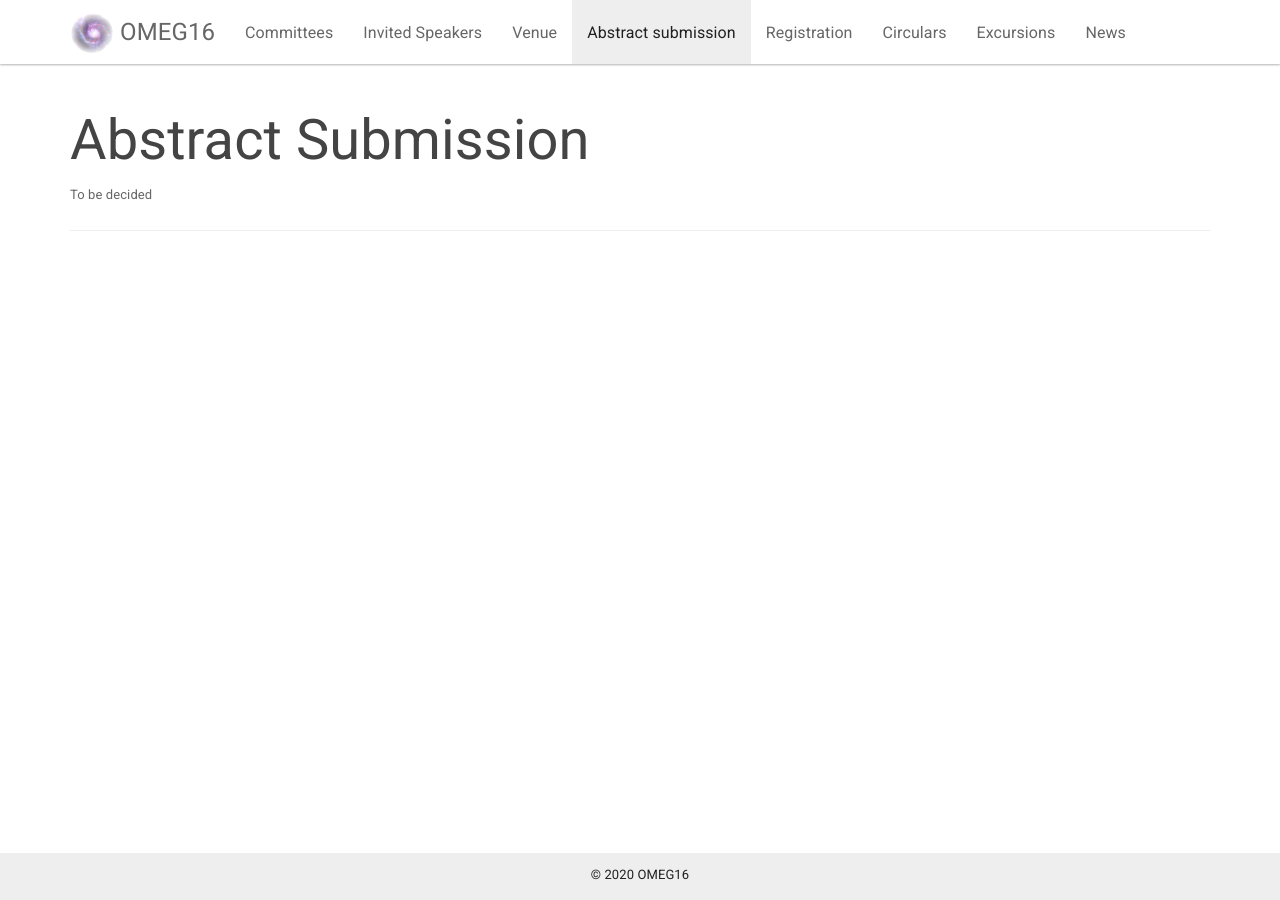
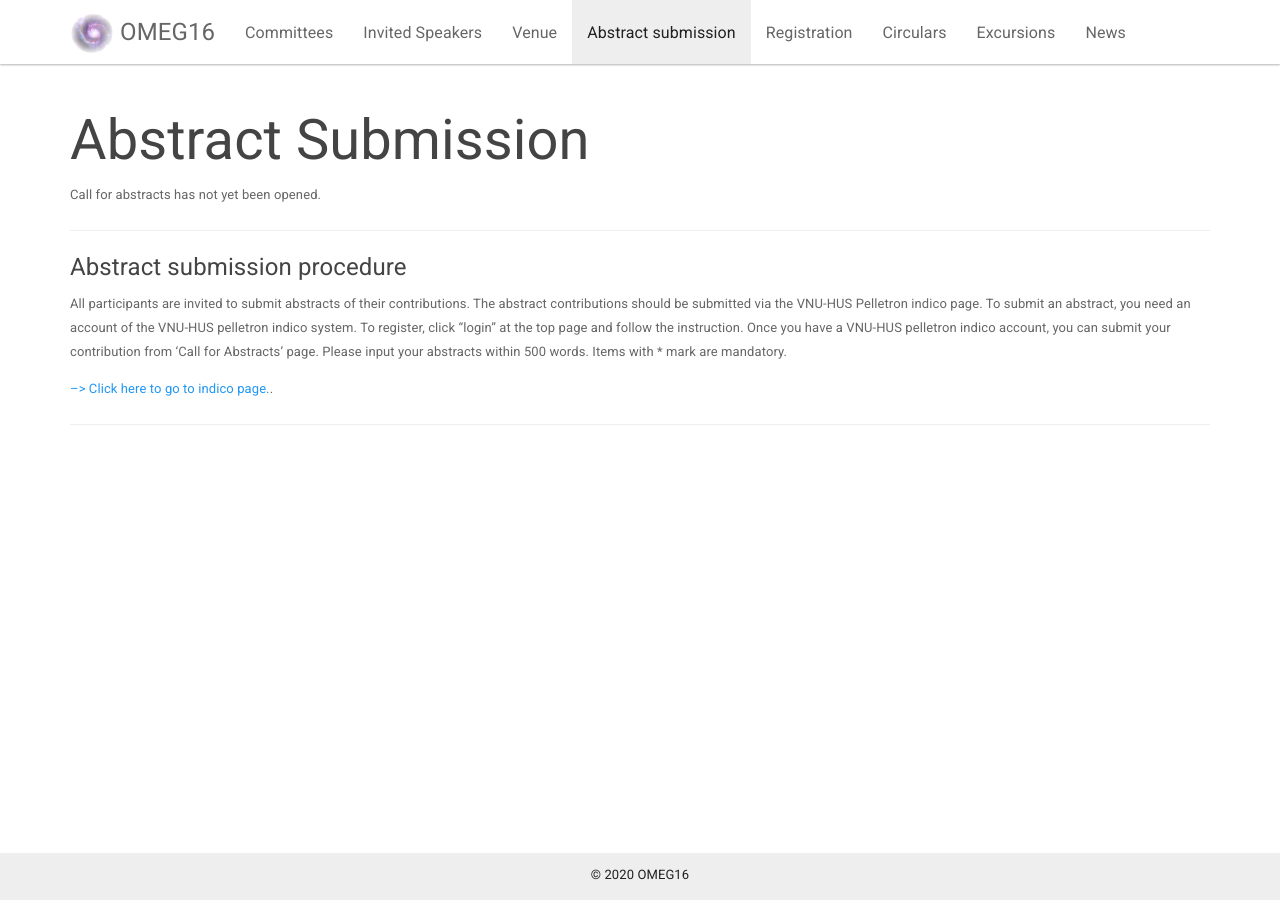
Before and after one commit to huspelletron/omeg16, a Jekyll site: the page built from abstract.md, in a window 1280 px wide. Built offline with Jekyll 4.4.1, drawn with Linux system fonts in a browser that asks for light colours.

Commit message:
abstract registration

```diff
--- a/abstract.md
+++ b/abstract.md
@@ -5,4 +5,12 @@ sectionid: abstract
 permalink: /abstract/
 ---
 
-To be decided
+Call for abstracts has not yet been opened.
+
+---
+
+#### Abstract submission procedure
+
+All participants are invited to submit abstracts of their contributions. The abstract contributions should be submitted via the VNU-HUS Pelletron indico page. To submit an abstract, you need an account of the VNU-HUS pelletron indico system.  To register, click “login” at the top page and follow the instruction.  Once you have a VNU-HUS pelletron indico account, you can submit your contribution from ‘Call for Abstracts’ page.  Please input your abstracts within 500 words.  Items with * mark are mandatory.
+
+[–> Click here to go to indico page.](https://indico.maygiatoc.com).
```
Also changed, not shown: registration.md (+9 -1 lines).
